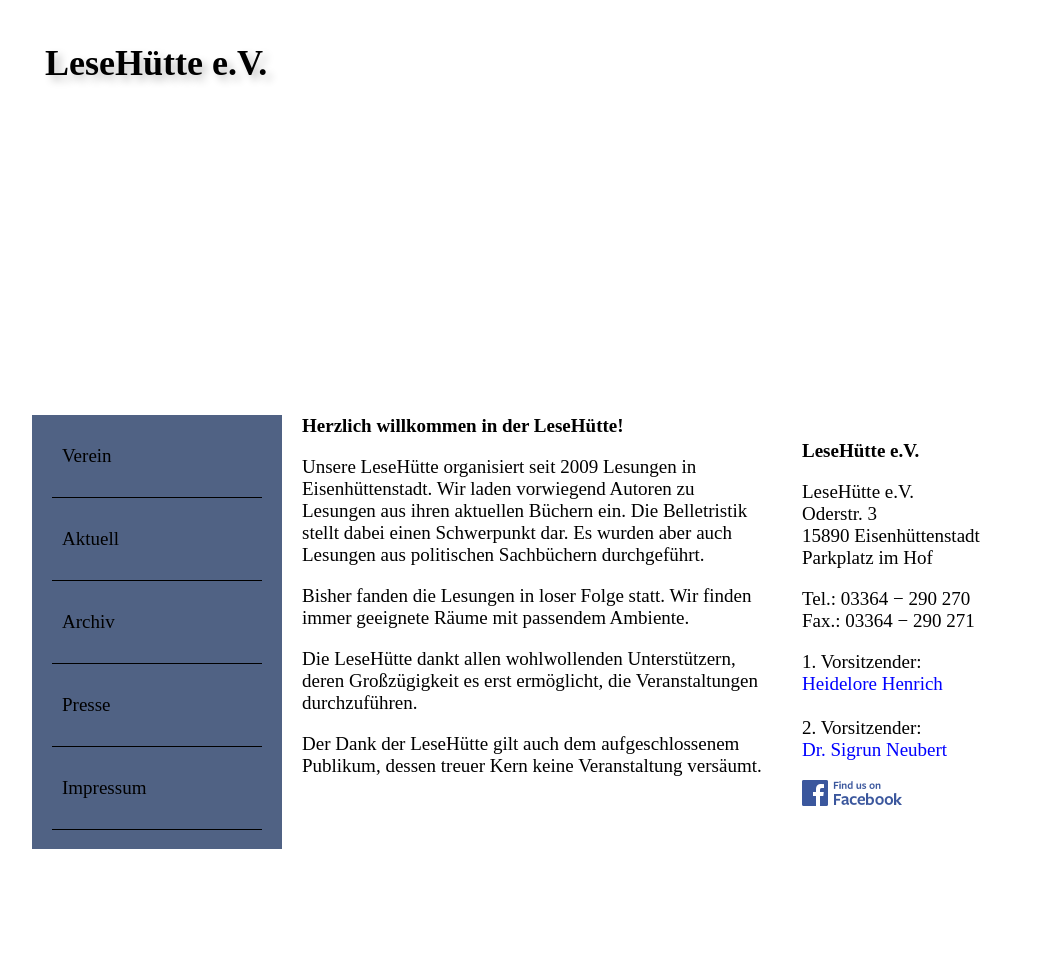
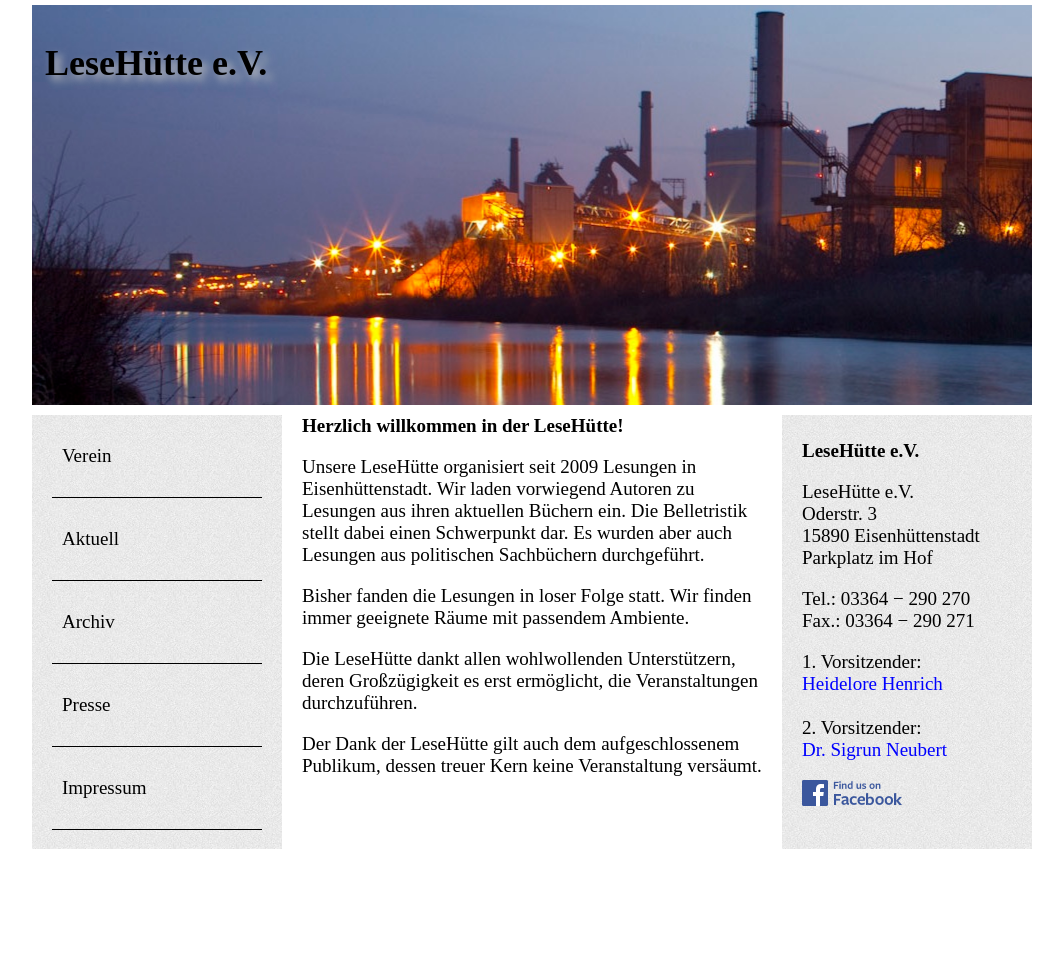
Before and after one commit to zickzackv/lesehutte.de, a Jekyll site: the page built from index.md, in a window 1280 px wide. Shown: the whole page, without its empty margins (108-1171 px from the left). Built offline with Jekyll 4.4.1, drawn with Linux system fonts in a browser that asks for light colours.

Commit message:
fixing css image links

```diff
--- a/css/main.css
+++ b/css/main.css
@@ -162,7 +162,7 @@ ul.posts span {
 /* 3 Column settings */
 .threecol {
   /* background:#eee; */		/* right column background colour */
-  background: url("assets/bck.jpg") repeat scroll 0% 0% transparent;
+  background: url("/assets/bck.jpg") repeat scroll 0% 0% transparent;
 }
 .threecol .colmid {
   right:25%;			/* width of the right column */
@@ -174,7 +174,7 @@ ul.posts span {
   /* background:#f4f4f4; */	/* left column background colour */
   background: #2E5173;
   background: #506284;
-  background-image: url(assets/bck.jpg);
+  background-image: url(/assets/bck.jpg);
 }
 .threecol .col1 {
   width:46%;			/* width of center column content (column width minus padding on either side) */
@@ -204,7 +204,7 @@ ul.posts span {
   width: 100%; /* same as body */
   width: 1000px;
   height: 400px;
-  background-image: url("assets/Stahlwerk.am.Kanal.head.jpeg");
+  background-image: url("/assets/Stahlwerk.am.Kanal.head.jpeg");
   background-repeat: no-repeat;
   background-position: 6% 40%;
   /* float: left; */ /* fixed width */
```
